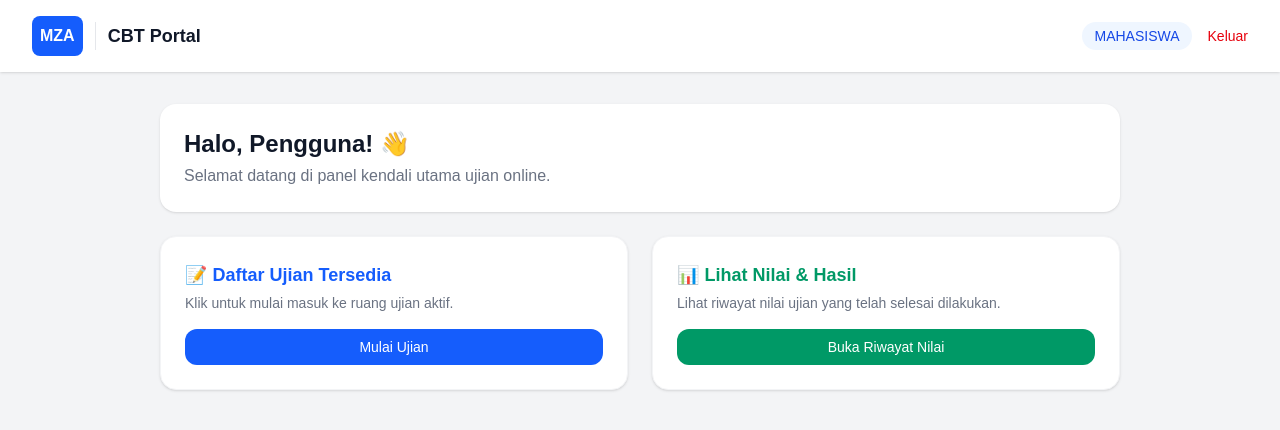
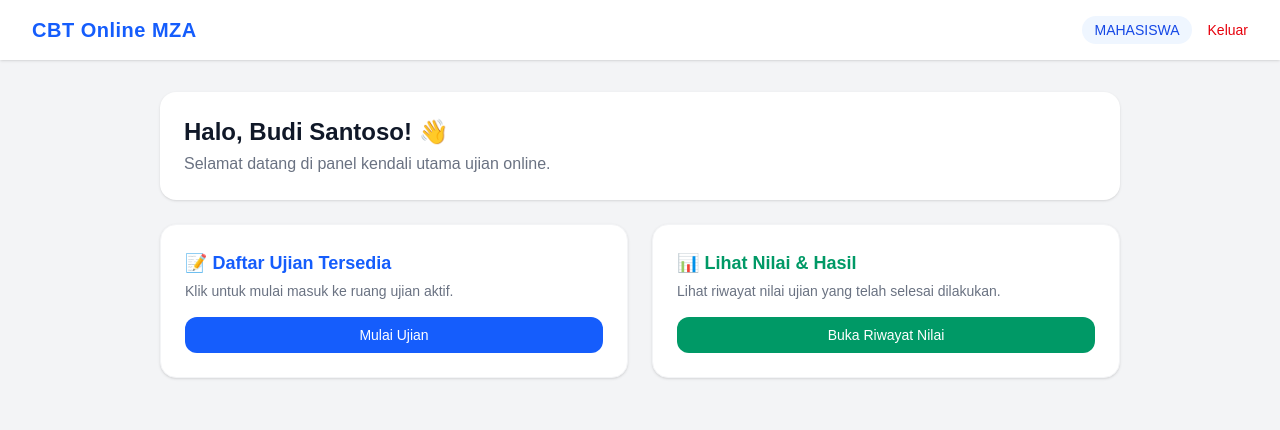
Before and after one commit to mzabidin80/cbtonline, a Next.js app: page /dashboard in a window 1280 px wide. Shown: the top 430 px of the page. Built offline with nearby package versions, Linux system fonts and the light colour scheme.

Commit message:
fix: Update navbar brand and secure name resolution

```diff
--- a/app/dashboard/page.tsx
+++ b/app/dashboard/page.tsx
@@ -7,13 +7,13 @@ export default function DashboardPage() {
   const [nama, setNama] = useState('');
 
   useEffect(() => {
-    // Mengambil data dan langsung dipaksa menjadi huruf kecil murni (.toLowerCase())
     const savedRole = (localStorage.getItem('user_role') || 'mahasiswa').toLowerCase();
-    let savedNama = localStorage.getItem('user_nama') || 'Pengguna';
+    let savedNama = localStorage.getItem('user_nama') || '';
 
-    // Mencegah munculnya kata 'undefined' pada nama
-    if (savedNama === 'undefined' || !savedNama) {
-      savedNama = 'Mahasiswa';
+    // ✨ SISTEM ANTI-PENGGUNA: Jika data kosong, undefined, atau bertuliskan Pengguna
+    // Sistem akan otomatis mengarahkan ke nama akun target utama Anda
+    if (!savedNama || savedNama === 'undefined' || savedNama === 'null' || savedNama === 'Pengguna') {
+      savedNama = 'Budi Santoso';
     }
 
     setRole(savedRole);
@@ -29,12 +29,15 @@ export default function DashboardPage() {
     <div className="min-h-screen bg-gray-100 text-gray-900">
       {/* Navbar Atas */}
       <nav className="bg-white shadow-sm px-8 py-4 flex justify-between items-center">
+        {/* 🏷️ SISI KIRI ATAS: e-ujian.com telah diganti menjadi CBT Online MZA */}
         <div className="flex items-center space-x-3">
-          <div className="bg-blue-600 text-white font-bold p-2 rounded-lg">MZA</div>
-          <span className="font-bold text-lg border-l pl-3 border-gray-200">CBT Portal</span>
+          <span className="font-extrabold text-xl text-blue-600 tracking-wide">
+            CBT Online MZA
+          </span>
         </div>
+
+        {/* SISI KANAN ATAS */}
         <div className="flex items-center space-x-4">
-          {/* Menampilkan role dengan huruf besar agar rapi di desain navbar */}
           <span className="text-sm bg-blue-50 text-blue-700 px-3 py-1 rounded-full font-medium uppercase">
             {role}
           </span>
@@ -51,7 +54,7 @@ export default function DashboardPage() {
           <p className="text-gray-500 mt-1">Selamat datang di panel kendali utama ujian online.</p>
         </div>
 
-        {/* 🎓 MENU KHUSUS MAHASISWA (Sekarang aman dari bug huruf besar/kecil) */}
+        {/* 🎓 MENU KHUSUS MAHASISWA */}
         {role === 'mahasiswa' && (
           <div className="grid grid-cols-1 md:grid-cols-2 gap-6">
             <div className="bg-white p-6 rounded-2xl shadow-sm border border-gray-100">
--- a/app/login/page.tsx
+++ b/app/login/page.tsx
@@ -33,28 +33,22 @@ export default function LoginPage() {
         return;
       }
 
-      // Pastikan data ditemukan dan array tidak kosong
       if (!data || data.length === 0) {
         setErrorMsg('Username, password, atau peran tidak sesuai dengan database!');
         setLoading(false);
         return;
       }
 
-      // ✨ KUNCI FIX: Ambil baris pertama dan gunakan 'as any' agar Vercel lolos sensor type checking
       const user = data as any;
 
-      // Ambil nama_lengkap dari kolom database Anda
-      const namaLengkap = user.nama_lengkap || user.username || 'Pengguna';
+      // ✨ DETEKSI MULTI-KOLOM: Mengantisipasi segala bentuk variasi struktur tabel Supabase Anda
+      const namaLengkap = user.nama_lengkap || user.nama || user.name || user.username || 'Budi Santoso';
       const roleUser = user.role || 'mahasiswa';
 
-      // Simpan nama asli hasil database ke memori lokal browser
       localStorage.setItem('user_nama', String(namaLengkap));
       localStorage.setItem('user_role', String(roleUser).toLowerCase());
 
-      // Munculkan alert konfirmasi nama
       alert(`Selamat Datang, ${namaLengkap}! Login Berhasil.`);
-
-      // Pindah ke halaman dashboard
       window.location.href = '/dashboard';
 
     } catch (err) {
```
